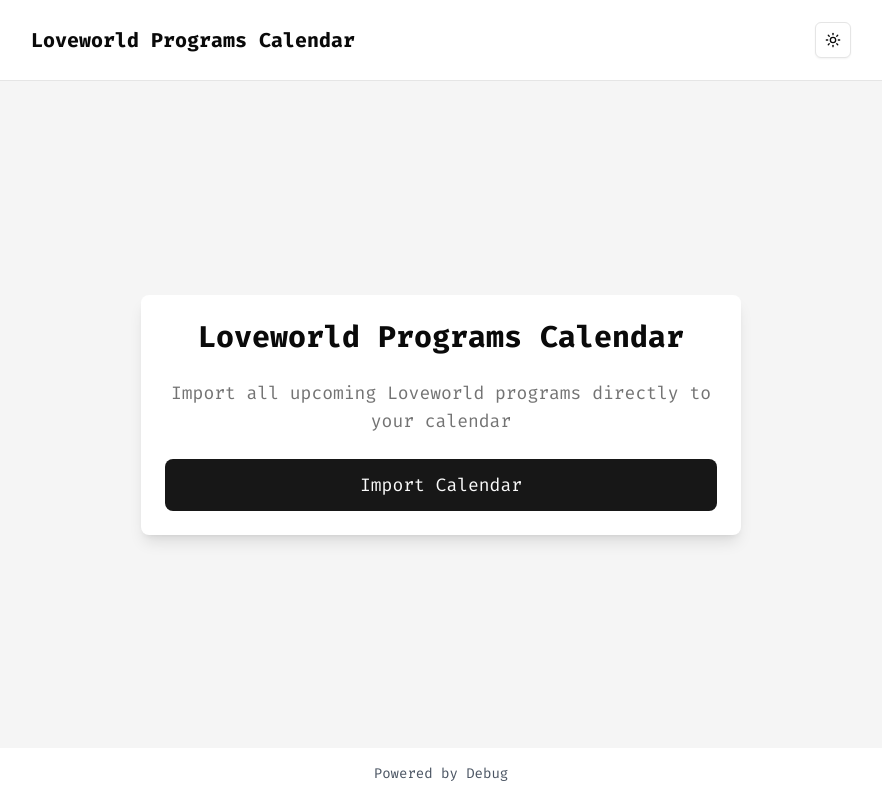
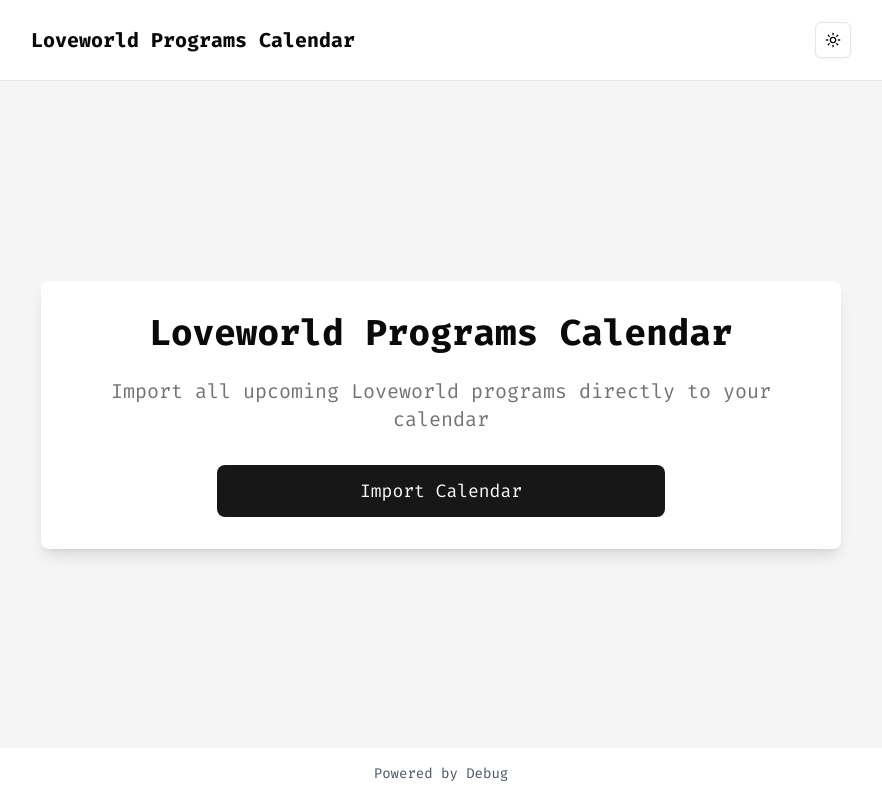
Before and after one commit to spiritmoney/calender-app, a Next.js app: page / in a window 1280 px wide. Shown: the whole page, without its empty margins (199-1081 px from the left). Built offline with nearby package versions, Linux system fonts and the light colour scheme.

Commit message:
second commit

```diff
--- a/app/page.tsx
+++ b/app/page.tsx
@@ -9,28 +9,41 @@
     // Convert http(s) to webcal protocol for direct calendar import
     const baseUrl = window.location.origin.replace(/^https?:/, 'webcal:');
     const calendarUrl = `${baseUrl}/Loveworld_Programs_Calendar.ics`;
+    const downloadUrl = `${window.location.origin}/Loveworld_Programs_Calendar.ics`;
 
-    // Open the URL which will trigger calendar import in supported applications
-    window.location.href = calendarUrl;
+    // Try webcal protocol first
+    const webcalSupported = window.open(calendarUrl);
+
+    // If webcal failed, fallback to download
+    if (!webcalSupported) {
+      const link = document.createElement("a");
+      link.href = downloadUrl;
+      link.setAttribute("download", "Loveworld_Programs_Calendar.ics");
+      document.body.appendChild(link);
+      link.click();
+      document.body.removeChild(link);
+    }
   };
 
   return (
     <main className="min-h-screen flex flex-col bg-background text-foreground">
       <Header />
-      <div className="flex-1 flex flex-col items-center justify-center bg-muted px-4">
-        <div className="w-full max-w-[320px] xs:max-w-[400px] md:max-w-[600px] p-4 xs:p-6 bg-background rounded-lg shadow-lg">
-          <h1 className="text-xl xs:text-2xl md:text-3xl font-bold text-center mb-4 xs:mb-6">
+      <div className="flex-1 flex flex-col items-center justify-center bg-muted p-4 sm:p-6 lg:p-8">
+        <div className="w-full max-w-[320px] xs:max-w-[400px] sm:max-w-[500px] md:max-w-[600px] lg:max-w-[700px] xl:max-w-[800px] p-4 xs:p-6 lg:p-8 bg-background rounded-lg shadow-lg">
+          <h1 className="text-xl xs:text-2xl md:text-3xl lg:text-4xl font-bold text-center mb-4 xs:mb-6">
             Loveworld Programs Calendar
           </h1>
-          <p className="text-sm xs:text-base md:text-lg text-muted-foreground mb-4 xs:mb-6 text-center">
+          <p className="text-sm xs:text-base md:text-lg lg:text-xl text-muted-foreground mb-4 xs:mb-6 lg:mb-8 text-center max-w-prose mx-auto">
             Import all upcoming Loveworld programs directly to your calendar
           </p>
-          <button
-            onClick={handleImportCalendar}
-            className="w-full py-2 xs:py-3 px-4 bg-primary text-primary-foreground hover:bg-primary/90 rounded-lg transition-colors text-sm xs:text-base md:text-lg"
-          >
-            Import Calendar
-          </button>
+          <div className="flex justify-center">
+            <button
+              onClick={handleImportCalendar}
+              className="w-full max-w-md py-2 xs:py-3 px-4 bg-primary text-primary-foreground hover:bg-primary/90 rounded-lg transition-colors text-sm xs:text-base md:text-lg"
+            >
+              Import Calendar
+            </button>
+          </div>
         </div>
       </div>
       <Footer />
```
Also changed, not shown: 1 other file (tests, documents, lock files or other folders).
